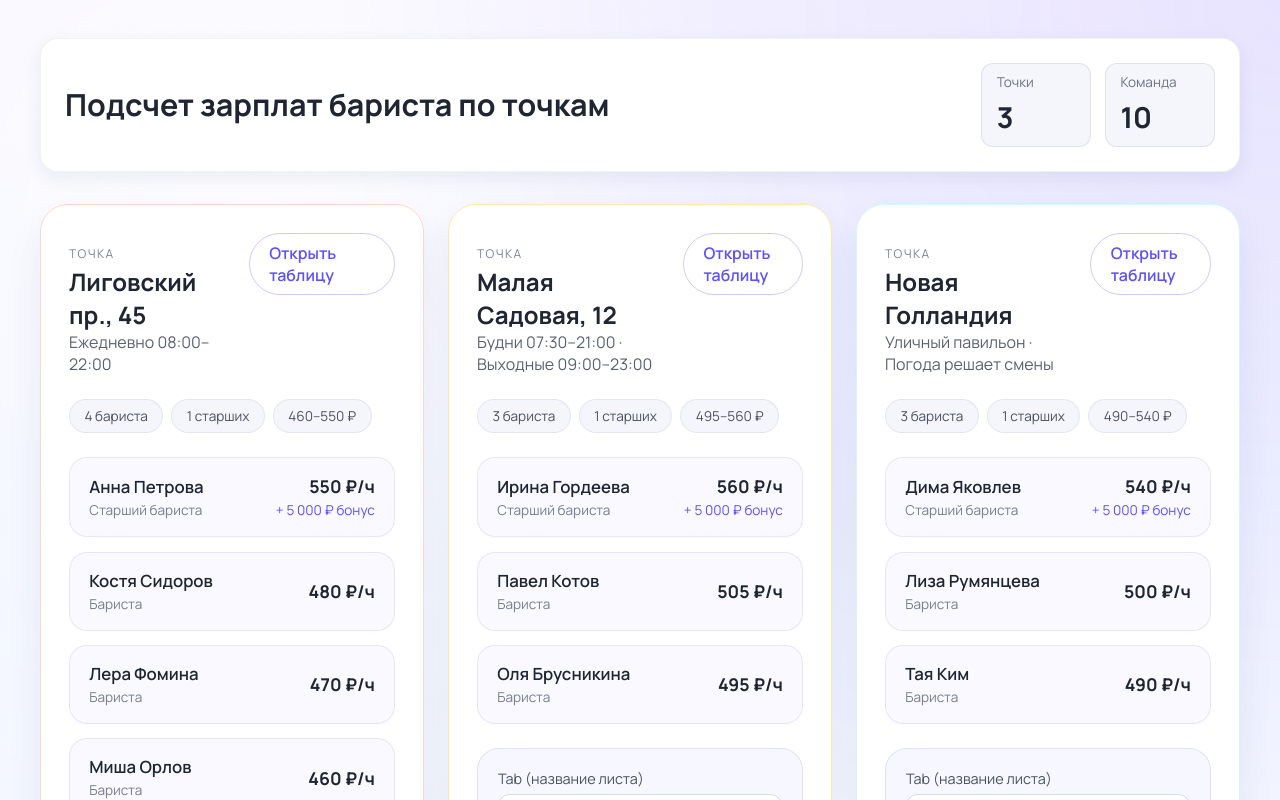
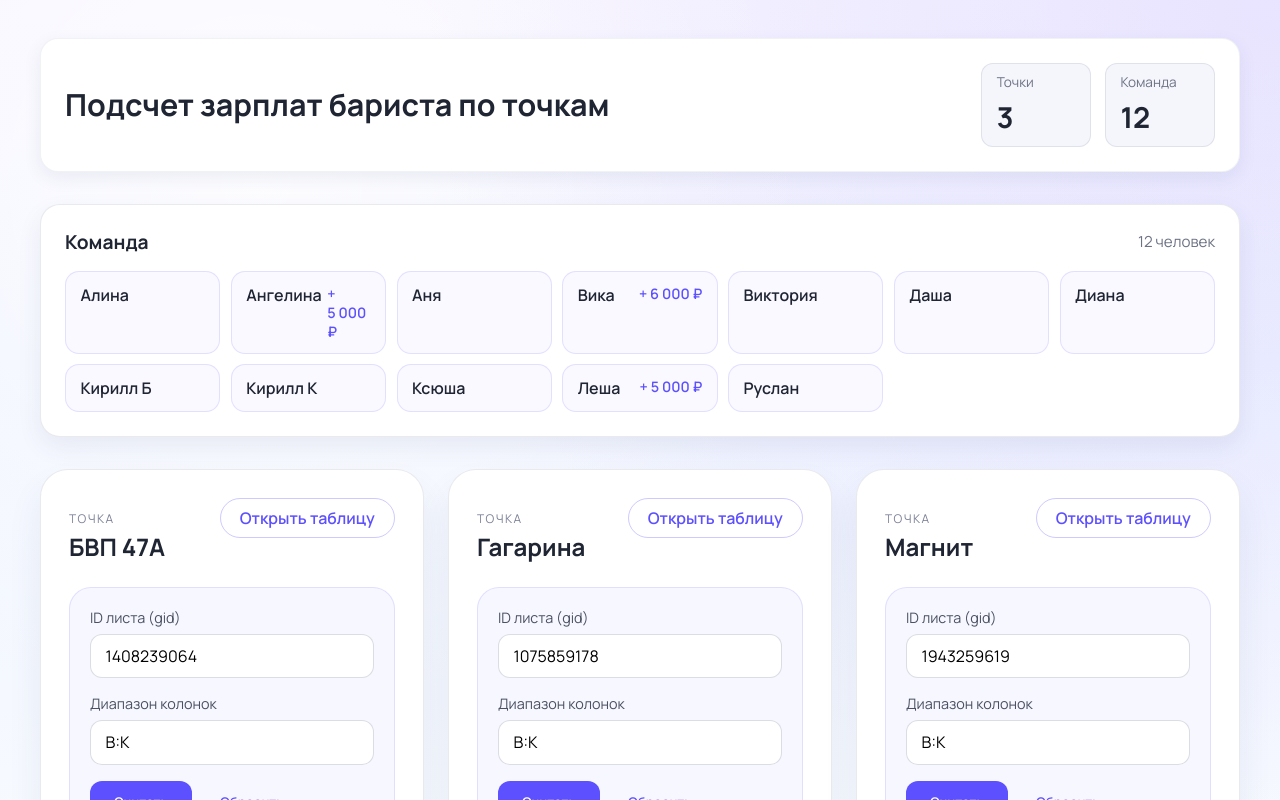
Before and after one commit to Kud8/salary-la-rulet, a React (Vite) app: page / in a window 1280 px wide. Shown: the top 800 px of the page. Built offline with nearby package versions, Linux system fonts and the light colour scheme.

Commit message:
feat: use real data

```diff
--- a/src/App.tsx
+++ b/src/App.tsx
@@ -1,10 +1,11 @@
 import { LocationSection } from './components/LocationSection'
+import { TeamSection } from './components/TeamSection'
 import styles from './App.module.css'
-import { locations } from './data/locations'
+import { baristas, locations } from './data/locations'
 
 function App() {
   const locationCount = locations.length
-  const teamSize = locations.reduce((sum, location) => sum + location.baristas.length, 0)
+  const teamSize = baristas.length
 
   return (
     <div className={styles.app}>
@@ -23,6 +24,8 @@ function App() {
           </div>
         </header>
 
+        <TeamSection baristas={baristas} />
+
         <section className={styles.locationsGrid}>
           {locations.map((location) => (
             <LocationSection key={location.id} location={location} />
--- a/src/components/LocationSection.module.css
+++ b/src/components/LocationSection.module.css
@@ -46,66 +46,6 @@
 .sheetLink:hover {
   background: rgba(93, 80, 255, 0.1);
   transform: translateY(-1px);
-}
-
-.metaRow {
-  display: flex;
-  flex-wrap: wrap;
-  gap: 0.5rem;
-}
-
-.metaRow span {
-  background: #f5f6fb;
-  border-radius: 999px;
-  padding: 0.45rem 0.9rem;
-  font-size: 0.85rem;
-  color: #4b5162;
-  border: 1px solid rgba(133, 142, 173, 0.15);
-}
-
-.baristaList {
-  list-style: none;
-  margin: 0;
-  padding: 0;
-  display: flex;
-  flex-direction: column;
-  gap: 0.9rem;
-}
-
-.baristaItem {
-  display: flex;
-  justify-content: space-between;
-  align-items: center;
-  gap: 1rem;
-  padding: 1rem 1.2rem;
-  border-radius: 18px;
-  background: #f9f9ff;
-  border: 1px solid rgba(93, 80, 255, 0.12);
-}
-
-.baristaName {
-  margin: 0;
-  font-size: 1.05rem;
-  font-weight: 600;
-}
-
-.baristaRole {
-  color: #777d91;
-  font-size: 0.85rem;
-}
-
-.rateBlock {
-  text-align: right;
-}
-
-.rateBlock strong {
-  display: block;
-  font-size: 1.1rem;
-}
-
-.bonus {
-  color: #5d50ff;
-  font-size: 0.85rem;
 }
 
 .sheetForm {
@@ -181,12 +121,4 @@
     flex-direction: column;
   }
 
-  .baristaItem {
-    flex-direction: column;
-    align-items: flex-start;
-  }
-
-  .rateBlock {
-    text-align: left;
-  }
 }
--- a/src/components/LocationSection.tsx
+++ b/src/components/LocationSection.tsx
@@ -1,103 +1,56 @@
-import { useMemo, useState } from 'react'
+import { useState } from 'react'
 import type { FormEvent } from 'react'
 import styles from './LocationSection.module.css'
 import type { Location } from '../data/locations'
-import { SENIOR_BONUS } from '../data/locations'
 
 type LocationSectionProps = {
   location: Location
 }
 
+const DEFAULT_RANGE = 'B:K'
+
 export function LocationSection({ location }: LocationSectionProps) {
-  const [sheetTab, setSheetTab] = useState(location.sheet.tab)
-  const [columnRange, setColumnRange] = useState(location.sheet.range)
-
-  const stats = useMemo(() => {
-    if (!location.baristas.length) {
-      return { averageRate: 0, minRate: 0, maxRate: 0, seniorCount: 0 }
-    }
-
-    const rates = location.baristas.map((barista) => barista.rate)
-    const totalRate = rates.reduce((acc, rate) => acc + rate, 0)
-    const seniorCount = location.baristas.filter((barista) => barista.role === 'senior').length
-
-    return {
-      averageRate: Math.round(totalRate / location.baristas.length),
-      minRate: Math.min(...rates),
-      maxRate: Math.max(...rates),
-      seniorCount,
-    }
-  }, [location.baristas])
+  const [sheetGid, setSheetGid] = useState(location.gid)
+  const [columnRange, setColumnRange] = useState(DEFAULT_RANGE)
 
   const handleSubmit = (event: FormEvent<HTMLFormElement>) => {
     event.preventDefault()
 
     console.group(`[${location.title}] Расчет`)
-    console.log('Google Sheet:', location.sheet.docUrl)
-    console.log('Tab:', sheetTab)
+    console.log('Google Sheet:', `${location.sheetUrl}#gid=${sheetGid}`)
+    console.log('gid:', sheetGid)
     console.log('Диапазон колонок:', columnRange)
-    console.log('Бариста (из JSON):', location.baristas)
-    console.log('Средняя ставка по точке:', `${stats.averageRate} ₽`)
-    console.log('Старшие бариста:', stats.seniorCount)
-    console.log('Бонус старшего (₽):', SENIOR_BONUS)
     console.groupEnd()
   }
 
   const handleReset = () => {
-    setSheetTab(location.sheet.tab)
-    setColumnRange(location.sheet.range)
+    setSheetGid(location.gid)
+    setColumnRange(DEFAULT_RANGE)
   }
 
+  const sheetLink = `${location.sheetUrl}#gid=${sheetGid}`
+
   return (
-    <section className={styles.card} style={{ borderColor: location.accentColor }}>
+    <section className={styles.card}>
       <div className={styles.header}>
         <div>
           <p className={styles.label}>Точка</p>
           <h2>{location.title}</h2>
-          <span>{location.address}</span>
         </div>
 
-        <a href={location.sheet.docUrl} className={styles.sheetLink} target="_blank" rel="noreferrer">
+        <a href={sheetLink} className={styles.sheetLink} target="_blank" rel="noreferrer">
           Открыть таблицу
         </a>
       </div>
 
-      <div className={styles.metaRow}>
-        <span>{location.baristas.length} бариста</span>
-        <span>{stats.seniorCount} старших</span>
-        <span>
-          {stats.minRate.toLocaleString('ru-RU')}–{stats.maxRate.toLocaleString('ru-RU')} ₽
-        </span>
-      </div>
-
-      <ul className={styles.baristaList}>
-        {location.baristas.map((barista) => (
-          <li key={barista.id} className={styles.baristaItem}>
-            <div>
-              <p className={styles.baristaName}>{barista.name}</p>
-              <span className={styles.baristaRole}>
-                {barista.role === 'senior' ? 'Старший бариста' : 'Бариста'}
-              </span>
-            </div>
-
-            <div className={styles.rateBlock}>
-              <strong>{barista.rate.toLocaleString('ru-RU')} ₽/ч</strong>
-              {barista.role === 'senior' && (
-                <span className={styles.bonus}>+ {SENIOR_BONUS.toLocaleString('ru-RU')} ₽ бонус</span>
-              )}
-            </div>
-          </li>
-        ))}
-      </ul>
-
       <form className={styles.sheetForm} onSubmit={handleSubmit}>
         <div className={styles.formField}>
-          <label htmlFor={`${location.id}-tab`}>Tab (название листа)</label>
+          <label htmlFor={`${location.id}-gid`}>ID листа (gid)</label>
           <input
-            id={`${location.id}-tab`}
-            value={sheetTab}
-            onChange={(event) => setSheetTab(event.target.value)}
-            placeholder="Например, Ligovka"
+            id={`${location.id}-gid`}
+            value={sheetGid}
+            onChange={(event) => setSheetGid(event.target.value)}
+            placeholder="Например, 1408239064"
           />
         </div>
 
--- /dev/null
+++ b/src/components/TeamSection.module.css
@@ -0,0 +1,62 @@
+.teamSection {
+  background: #ffffff;
+  border-radius: 20px;
+  padding: 1.5rem;
+  border: 1px solid rgba(73, 87, 117, 0.12);
+  box-shadow: 0 10px 25px rgba(52, 60, 120, 0.08);
+  display: flex;
+  flex-direction: column;
+  gap: 1rem;
+}
+
+.teamHeader {
+  display: flex;
+  justify-content: space-between;
+  align-items: center;
+  gap: 0.5rem;
+}
+
+.teamHeader h2 {
+  margin: 0;
+  font-size: 1.2rem;
+}
+
+.teamHeader span {
+  color: #6d7385;
+  font-size: 0.95rem;
+}
+
+.teamList {
+  list-style: none;
+  margin: 0;
+  padding: 0;
+  display: grid;
+  grid-template-columns: repeat(auto-fit, minmax(140px, 1fr));
+  gap: 0.65rem;
+}
+
+.teamItem {
+  border: 1px solid rgba(93, 80, 255, 0.15);
+  border-radius: 14px;
+  padding: 0.75rem 0.9rem;
+  display: flex;
+  justify-content: space-between;
+  gap: 0.35rem;
+  background: #f9f9ff;
+}
+
+.name {
+  font-weight: 600;
+}
+
+.bonus {
+  color: #5d50ff;
+  font-weight: 600;
+  font-size: 0.9rem;
+}
+
+@media (max-width: 600px) {
+  .teamList {
+    grid-template-columns: repeat(auto-fit, minmax(120px, 1fr));
+  }
+}
--- /dev/null
+++ b/src/components/TeamSection.tsx
@@ -0,0 +1,30 @@
+import styles from './TeamSection.module.css'
+import type { Barista } from '../data/locations'
+
+type TeamSectionProps = {
+  baristas: Barista[]
+}
+
+export function TeamSection({ baristas }: TeamSectionProps) {
+  const sortedBaristas = [...baristas].sort((a, b) => a.name.localeCompare(b.name, 'ru'))
+
+  return (
+    <section className={styles.teamSection}>
+      <div className={styles.teamHeader}>
+        <h2>Команда</h2>
+        <span>{baristas.length} человек</span>
+      </div>
+
+      <ul className={styles.teamList}>
+        {sortedBaristas.map((barista) => (
+          <li key={barista.id} className={styles.teamItem}>
+            <span className={styles.name}>{barista.name}</span>
+            {barista.bonus > 0 && (
+              <span className={styles.bonus}>+ {barista.bonus.toLocaleString('ru-RU')} ₽</span>
+            )}
+          </li>
+        ))}
+      </ul>
+    </section>
+  )
+}
--- a/src/data/locations.ts
+++ b/src/data/locations.ts
@@ -1,78 +1,48 @@
-export type BaristaRole = 'barista' | 'senior'
+export type Location = {
+  id: string
+  title: string
+  sheetUrl: string
+  gid: string
+}
 
 export type Barista = {
   id: string
   name: string
-  rate: number
-  role: BaristaRole
+  bonus: number
 }
-
-export type Location = {
-  id: string
-  title: string
-  address: string
-  accentColor: string
-  baristas: Barista[]
-  sheet: {
-    docUrl: string
-    tab: string
-    range: string
-  }
-}
-
-export const SENIOR_BONUS = 5000
-
-const BASE_SHEET_URL =
-  'https://docs.google.com/spreadsheets/d/1PayrollSpreadsheetIdExample/edit#gid=0'
 
 export const locations: Location[] = [
   {
-    id: 'ligovka',
-    title: 'Лиговский пр., 45',
-    address: 'Ежедневно 08:00–22:00',
-    accentColor: '#ffd7cc',
-    sheet: {
-      docUrl: BASE_SHEET_URL,
-      tab: 'Ligovka',
-      range: 'B:K',
-    },
-    baristas: [
-      { id: 'lig-anna', name: 'Анна Петрова', rate: 550, role: 'senior' },
-      { id: 'lig-kostya', name: 'Костя Сидоров', rate: 480, role: 'barista' },
-      { id: 'lig-lera', name: 'Лера Фомина', rate: 470, role: 'barista' },
-      { id: 'lig-misha', name: 'Миша Орлов', rate: 460, role: 'barista' },
-    ],
+    id: 'bvp',
+    title: 'БВП 47А',
+    sheetUrl: 'https://docs.google.com/spreadsheets/d/1wdsUzr3XTMNgz1BBuWewYIQaaxAiFSL-kTv_-QdQ4lw/',
+    gid: '1408239064',
   },
   {
-    id: 'sadovaya',
-    title: 'Малая Садовая, 12',
-    address: 'Будни 07:30–21:00 · Выходные 09:00–23:00',
-    accentColor: '#ffe9a7',
-    sheet: {
-      docUrl: BASE_SHEET_URL,
-      tab: 'Sadovaya',
-      range: 'C:N',
-    },
-    baristas: [
-      { id: 'sad-ira', name: 'Ирина Гордеева', rate: 560, role: 'senior' },
-      { id: 'sad-pavel', name: 'Павел Котов', rate: 505, role: 'barista' },
-      { id: 'sad-olya', name: 'Оля Брусникина', rate: 495, role: 'barista' },
-    ],
+    id: 'gagarina',
+    title: 'Гагарина',
+    sheetUrl: 'https://docs.google.com/spreadsheets/d/10WRC0dn2rQ9somCAiv2fKBZ2rjTnsKL0RvtM-VZE0Pg',
+    gid: '1075859178',
   },
   {
-    id: 'new-holland',
-    title: 'Новая Голландия',
-    address: 'Уличный павильон · Погода решает смены',
-    accentColor: '#d6f5ff',
-    sheet: {
-      docUrl: BASE_SHEET_URL,
-      tab: 'Holland',
-      range: 'B:H',
-    },
-    baristas: [
-      { id: 'hol-dima', name: 'Дима Яковлев', rate: 540, role: 'senior' },
-      { id: 'hol-liza', name: 'Лиза Румянцева', rate: 500, role: 'barista' },
-      { id: 'hol-taya', name: 'Тая Ким', rate: 490, role: 'barista' },
-    ],
+    id: 'magnit',
+    title: 'Магнит',
+    sheetUrl: 'https://docs.google.com/spreadsheets/d/1rN9E0S2iJV4KVY5-6EXAy22QyNR4bE74nf2W0894q2M',
+    gid: '1943259619',
   },
 ]
+
+export const baristas: Barista[] = [
+  { id: 'alina', name: 'Алина', bonus: 0 },
+  { id: 'angelina', name: 'Ангелина', bonus: 5000 },
+  { id: 'anya', name: 'Аня', bonus: 0 },
+  { id: 'vika', name: 'Вика', bonus: 6000 },
+  { id: 'viktoria', name: 'Виктория', bonus: 0 },
+  { id: 'dasha', name: 'Даша', bonus: 0 },
+  { id: 'diana', name: 'Диана', bonus: 0 },
+  { id: 'kirill-b', name: 'Кирилл Б', bonus: 0 },
+  { id: 'kirill-k', name: 'Кирилл К', bonus: 0 },
+  { id: 'ksyusha', name: 'Ксюша', bonus: 0 },
+  { id: 'lesha', name: 'Леша', bonus: 5000 },
+  { id: 'ruslan', name: 'Руслан', bonus: 0 },
+]
```
